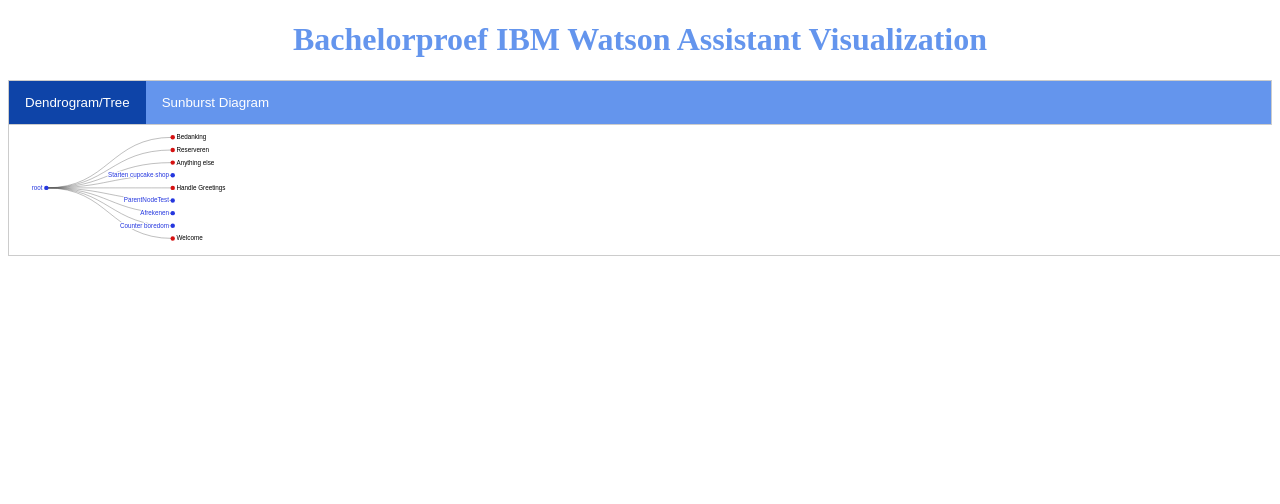
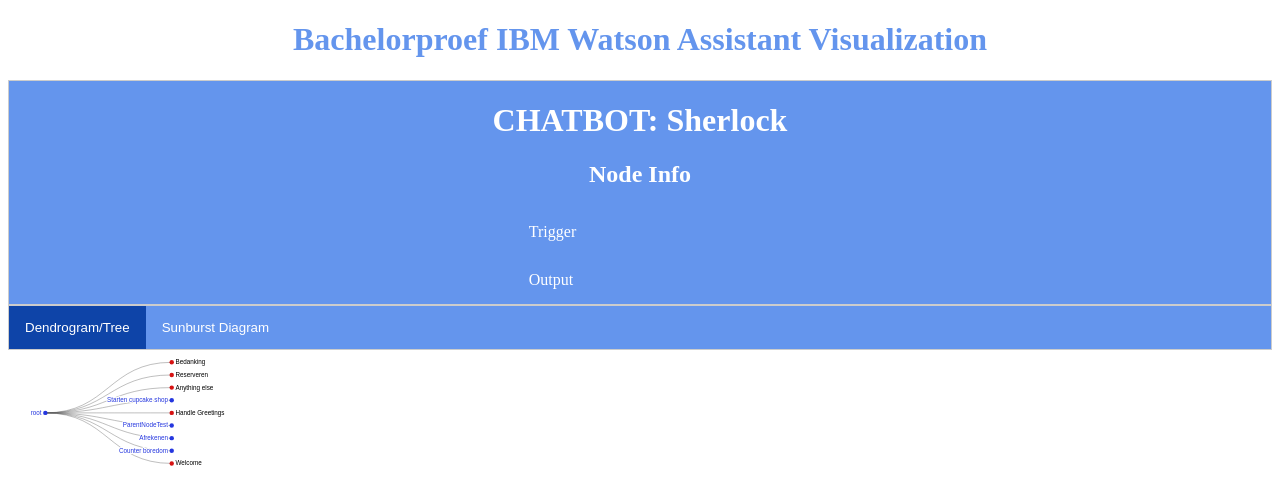
Before and after one commit to Thomas-Schuddinck/Bachelorproef-converter, a plain HTML site: page src/index.html in a window 1280 px wide. Drawn offline with nearby package versions, Linux system fonts and the light colour scheme.

Commit message:
ZOOM added + titel chatbot + small layout changes

```diff
--- a/src/css/tabstyle.css
+++ b/src/css/tabstyle.css
@@ -26,6 +26,8 @@
 .tabcontent {
     display: none;
     padding: 6px 12px;
-    border: 1px solid #ccc;
+    /*border: 1px solid #ccc;*/
     border-top: none;
+    width: 100%;
+    height: 50em;
 }
--- a/src/index.html
+++ b/src/index.html
@@ -14,7 +14,8 @@
 
 <body>
     <h1 class="head">Bachelorproef IBM Watson Assistant Visualization</h1>
-    <div id="details"class="tab">
+    <div id="details" class="tab">
+        <h1 id="chatbot" class="titel"></h1>
         <h2 id="name" class="titel"></h2>
         <table>
             <tr>
@@ -30,7 +31,7 @@
     <div class="tab">
         <button id="def" class="tablinks" onclick="setVisualization(event, 'viz')">Dendrogram/Tree</button>
         <button class="tablinks" onclick="setVisualization(event, 'sunburst')">Sunburst Diagram</button>
-      </div>
+    </div>
     <div id="viz" class="tabcontent"></div>
     <div id="sunburst" class="tabcontent"></div>
 </body>
--- a/src/js/converter.js
+++ b/src/js/converter.js
@@ -1761,7 +1761,7 @@ let test = {
     "spelling_auto_correct": true
   },
   "learning_opt_out": false,
-  "name": "My first skill",
+  "name": "Sherlock",
   "language": "en",
   "description": ""
 }
@@ -1828,3 +1828,5 @@ export function convert_json(){
   }
   return {name: "root", children: root_nodes};
 }
+
+document.getElementById('chatbot').innerHTML = "CHATBOT: " + test.name
--- a/src/js/dendrogram.js
+++ b/src/js/dendrogram.js
@@ -1,7 +1,10 @@
 import {
     convert_json
 } from "./converter.js";
-import { onEnterNode, onExitNode } from "./hover.js";
+import {
+    onEnterNode,
+    onExitNode
+} from "./hover.js";
 //define layout constraints
 let margin = ({
     top: 10,
@@ -11,7 +14,7 @@ let margin = ({
 })
 
 let width = 2000;
-let dy = width/10;
+let dy = width / 10;
 let dx = 20;
 
 let tree = d3.tree().nodeSize([dx, dy])
@@ -31,7 +34,13 @@ const visualization = d3.select("#viz")
     .append("svg")
     .attr("viewBox", [-margin.left, -margin.top, width, dx])
     .style("font", "10px sans-serif")
-    .style("user-select", "none");
+    .style("user-select", "none")
+    .call(d3.zoom().on("zoom", function () {
+        visualization.attr("transform", d3.event.transform)
+     }));
+
+
+// define the zoomListener which calls the zoom function on the "zoom" event constrained within the scaleExtents
 
 
 const gLink = visualization.append("g")
@@ -80,7 +89,7 @@ function update(source) {
             d.children = d.children ? null : d._children;
             update(d);
         })
-        .on("mouseover",d =>  onEnterNode(d))
+        .on("mouseover", d => onEnterNode(d))
         .on("mouseout", onExitNode());
 
 
@@ -154,5 +163,4 @@ function update(source) {
 }
 
 update(root);
-
 visualization.node();
--- a/src/js/hover.js
+++ b/src/js/hover.js
@@ -1,14 +1,14 @@
 export function onEnterNode(node){
     console.log(node);
     document.getElementById('details').style.display = "block";
-    document.getElementById('name').innerHTML = node.data.name;
+    document.getElementById('name').innerHTML = "Node: " + node.data.name;
     document.getElementById('trigger').innerHTML = (node.data.cond == undefined || node.data.cond == "" ) ? "GEEN TRIGGER" : node.data.cond;
-    document.getElementById('type').innerHTML = node.data.output == undefined ? "GEEN OUTPUT" : node.data.output.toString();
+    document.getElementById('type').innerHTML = (node.data.output == undefined || node.data.output.length === 0 ) ? "GEEN OUTPUT" : node.data.output.toString();
 }
 
 export function onExitNode(){
-    document.getElementById('details').style.display = "none";
-    document.getElementById('name').innerHTML = "";
+    //document.getElementById('details').style.display = "none";
+    document.getElementById('name').innerHTML = "Node Info";
     document.getElementById('trigger').innerHTML = "";
     document.getElementById('type').innerHTML = "";
 }
```
